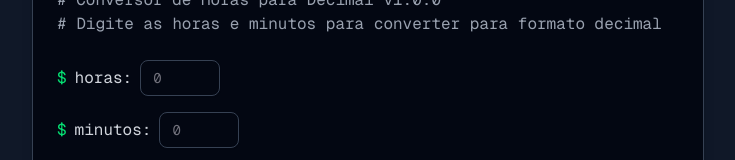
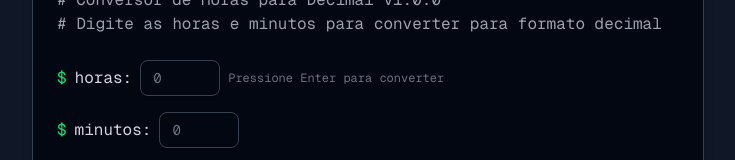
Before and after one commit to devjpedro/conversor-horas, a React (Vite) app: page / in a window 1280 px wide. Shown: the part 320-480 px from the top of the page, without its empty margins (272-1007 px from the left). Built offline with nearby package versions, Linux system fonts and the light colour scheme.

Commit message:
add: enter helper text

```diff
--- a/src/components/ui/terminal/terminal-inputs.tsx
+++ b/src/components/ui/terminal/terminal-inputs.tsx
@@ -18,7 +18,6 @@ export default function TerminalInputSection({
   minutes,
   onHoursChange,
   onMinutesChange,
-  onPaste,
 }: TerminalInputSectionProps) {
   return (
     <div className="space-y-4">
@@ -32,8 +31,11 @@ export default function TerminalInputSection({
           placeholder="0"
           value={hours}
           onChange={onHoursChange}
-          onPaste={onPaste}
+          aria-label="Horas"
         />
+        <span className="ml-2 text-xs text-gray-500">
+          Pressione Enter para converter
+        </span>
       </div>
 
       <div className="flex items-center">
```
